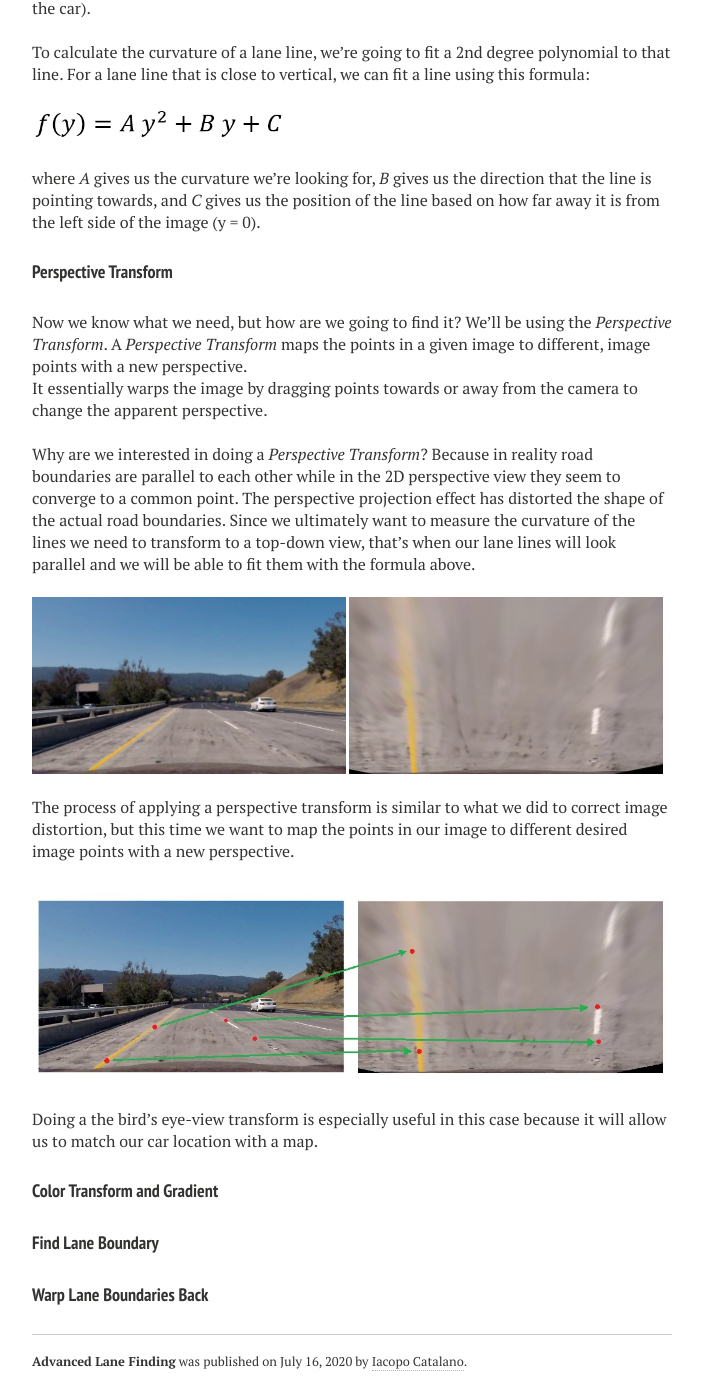
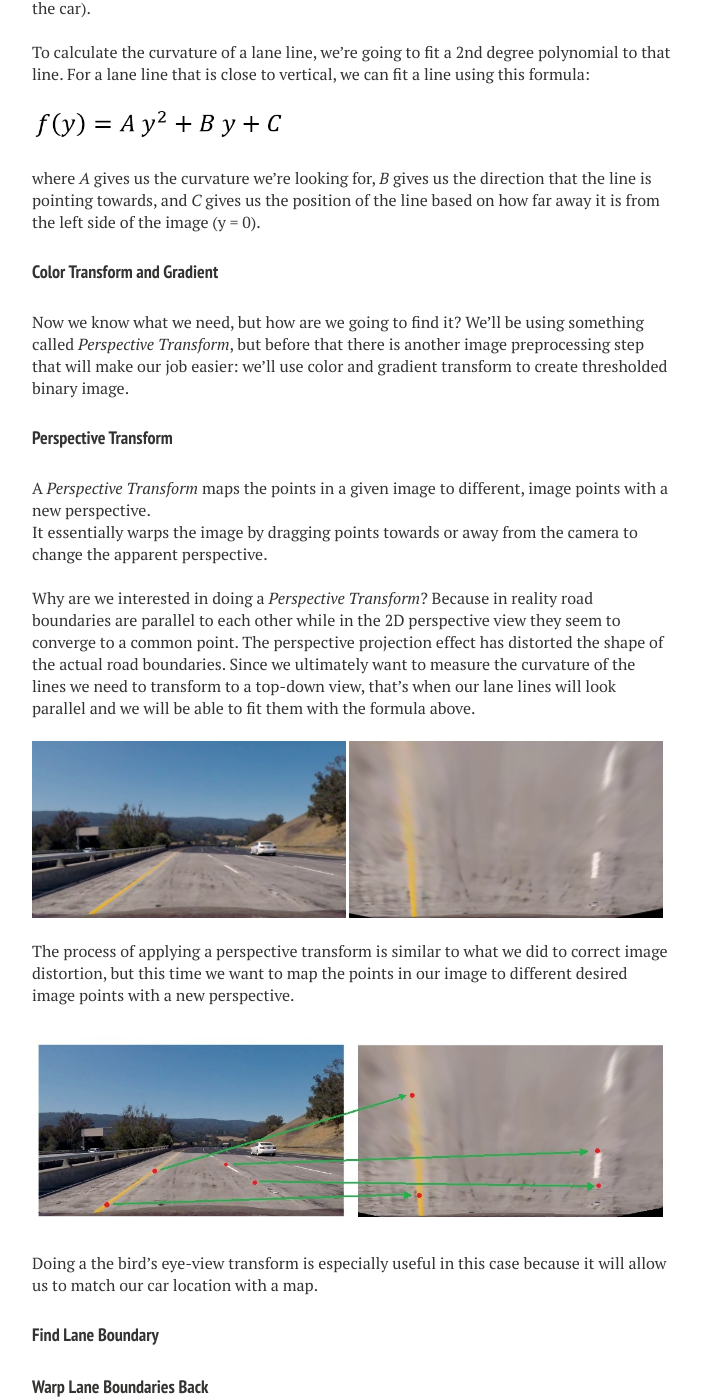
Before and after one commit to IacopomC/iacopomc.github.io, a Jekyll site: the page built from _posts/2020-07-16-advanced-lane-finding.md, in a window 1280 px wide and 1400 px high, scrolled down 2387 px. Shown: the whole window, without its empty margins (288-991 px from the left). Built offline with Jekyll 4.4.1, drawn with Linux system fonts in a browser that asks for light colours; nearby versions of some CDN libraries; our own code applies the rules of GitHub Pages for plain Markdown files.

Commit message:
Change sections order

```diff
--- a/_posts/2020-07-16-advanced-lane-finding.md
+++ b/_posts/2020-07-16-advanced-lane-finding.md
@@ -100,8 +100,11 @@ To calculate the curvature of a lane line, we're going to fit a 2nd degree polyn
 
 where *A* gives us the curvature we're looking for, *B* gives us the direction that the line is pointing towards, and *C* gives us the position of the line based on how far away it is from the left side of the image (y = 0).
 
+#### Color Transform and Gradient
+Now we know what we need, but how are we going to find it? We'll be using something called *Perspective Transform*, but before that there is another image preprocessing step that will make our job easier: we'll use color and gradient transform to create thresholded binary image.
+
 #### Perspective Transform
-Now we know what we need, but how are we going to find it? We'll be using the *Perspective Transform*. A *Perspective Transform* maps the points in a given image to different, image points with a new perspective.
+A *Perspective Transform* maps the points in a given image to different, image points with a new perspective.
 <br/>
 
 It essentially warps the image by dragging points towards or away from the camera to change the apparent perspective.
@@ -127,14 +130,7 @@ The process of applying a perspective transform is similar to what we did to cor
 
 Doing a the bird's eye-view transform is especially useful in this case because it will allow us to match our car location with a map.
 
-#### Color Transform and Gradient
-
-
-
-
 #### Find Lane Boundary
 
 
-
-
 #### Warp Lane Boundaries Back
```
